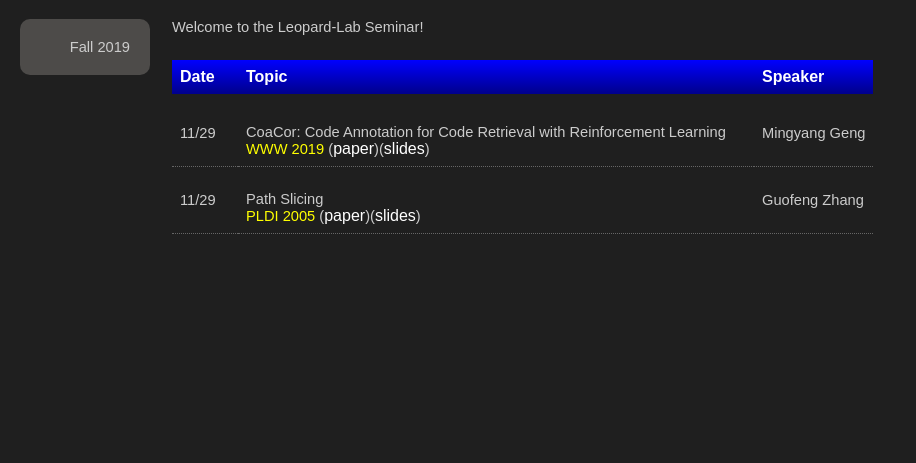
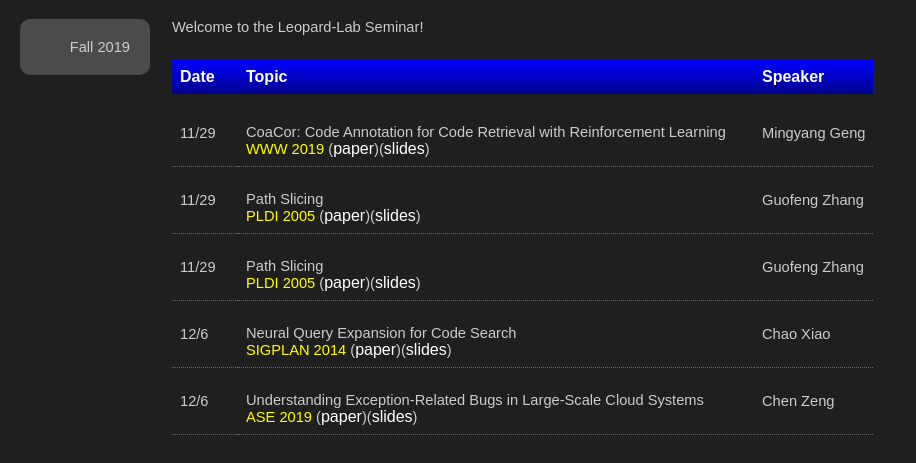
Before and after one commit to leopard-seminar/leopard-seminar, a plain HTML site: page index.html in a window 1280 px wide. Shown: the part 131-594 px from the top of the page, without its empty margins (0-916 px from the left). Drawn offline with Linux system fonts and the light colour scheme.

Commit message:
add pdf 12/6

```diff
--- a/index.html
+++ b/index.html
@@ -57,7 +57,7 @@
    <br>
    CoaCor: Code Annotation for Code Retrieval with Reinforcement Learning
    <br>
-   <font color="yellow">WWW 2019</font> (<a href="./files/2019Fall/coacor_combine.pdf", target="_blank">paper</a>)(<a href="./files/2019Fall/gmy1126%E6%B1%87%E6%8A%A5coacor.pdf", target="_blank">slides</a>)
+   <font color="yellow">WWW 2019</font> (<a href="./files/2019/CoaCor Code Annotation for Code Retrieval with Reinforcement Learning.pdf", target="_blank">paper</a>)(<a href="./files/2019/CoaCor Code Annotation for Code Retrieval with Reinforcement Learning_slide.pdf", target="_blank">slides</a>)
 </td>
 
 <td>
@@ -74,7 +74,7 @@
    <br>
    Path Slicing
    <br>
-   <font color="yellow">PLDI 2005</font> (<a href="./files/2019Fall/path-slice.pdf", target="_blank">paper</a>)(<a href="./files/2019Fall/path-slice-pdf.pdf", target="_blank">slides</a>)
+   <font color="yellow">PLDI 2005</font> (<a href="./files/2019/Path slice.pdf", target="_blank">paper</a>)(<a href="./files/2019/Path slice_slide.pdf", target="_blank">slides</a>)
 </td>
 
 <td>
@@ -84,6 +84,56 @@
 
 <!-- ----------------------------- -->
 
+<tr>
+<td> <font>11/29</font> </td>
+<td>
+
+   <br>
+   Path Slicing
+   <br>
+   <font color="yellow">PLDI 2005</font> (<a href="./files/2019/Path slice.pdf", target="_blank">paper</a>)(<a href="./files/2019/Path slice_slide.pdf", target="_blank">slides</a>)
+</td>
+
+<td>
+   Guofeng Zhang
+</td>
+</tr>
+
+<!-- ----------------------------- -->
+
+<tr>
+<td> <font>12/6</font> </td>
+<td>
+
+   <br>
+   Neural Query Expansion for Code Search
+   <br>
+   <font color="yellow">SIGPLAN 2014</font> (<a href="./files/2019/Neural Query Expansion for Code Search.pdf", target="_blank">paper</a>)(<a href="./files/2019/Neural Query Expansion for Code Search_slide.pdf", target="_blank">slides</a>)
+</td>
+
+<td>
+   Chao Xiao
+</td>
+</tr>
+
+<!-- ----------------------------- -->
+
+<tr>
+<td> <font>12/6</font> </td>
+<td>
+
+   <br>
+   Understanding Exception-Related Bugs in Large-Scale Cloud Systems
+   <br>
+   <font color="yellow">ASE 2019</font> (<a href="./files/2019/Understanding Exception-Related Bugs in Large-Scale Cloud Systems.pdf", target="_blank">paper</a>)(<a href="./files/2019/Understanding Exception-Related Bugs in Large-Scale Cloud Systems_slide.pdf", target="_blank">slides</a>)
+</td>
+
+<td>
+   Chen Zeng
+</td>
+</tr>
+
+<!-- ----------------------------- -->
 
 </tbody></table>
 
```
